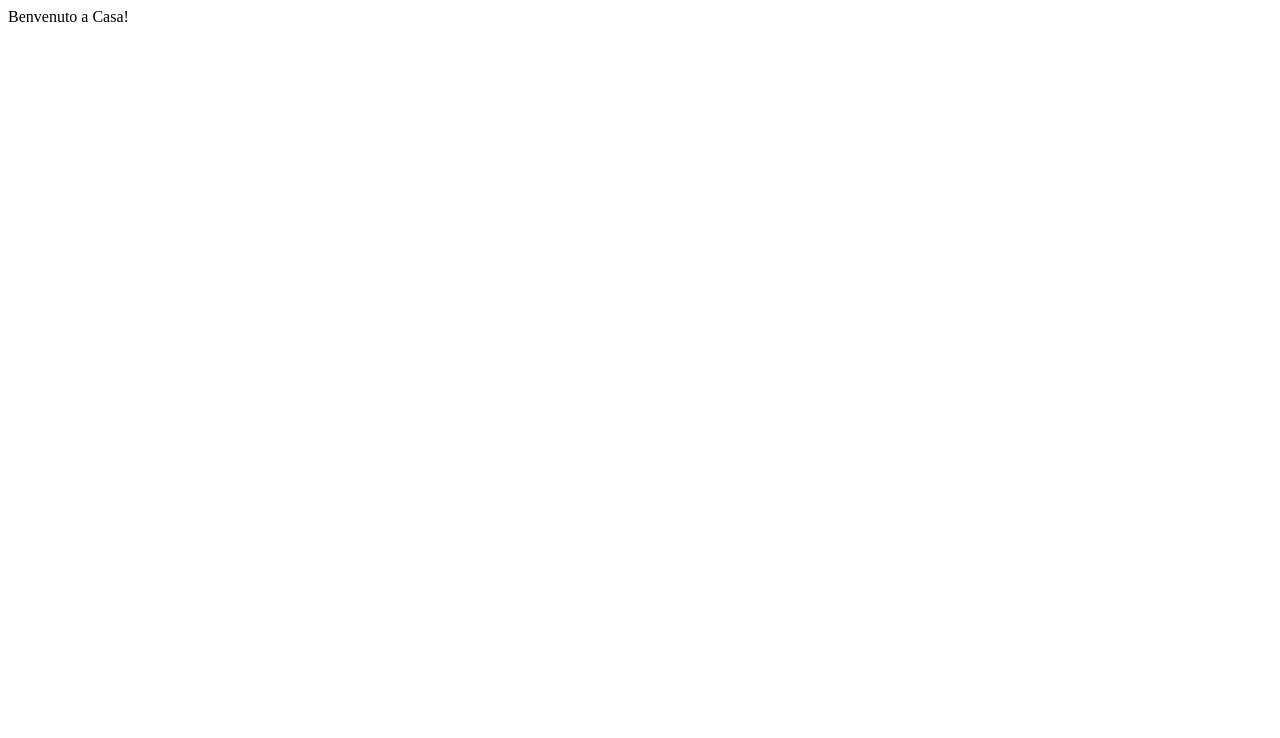
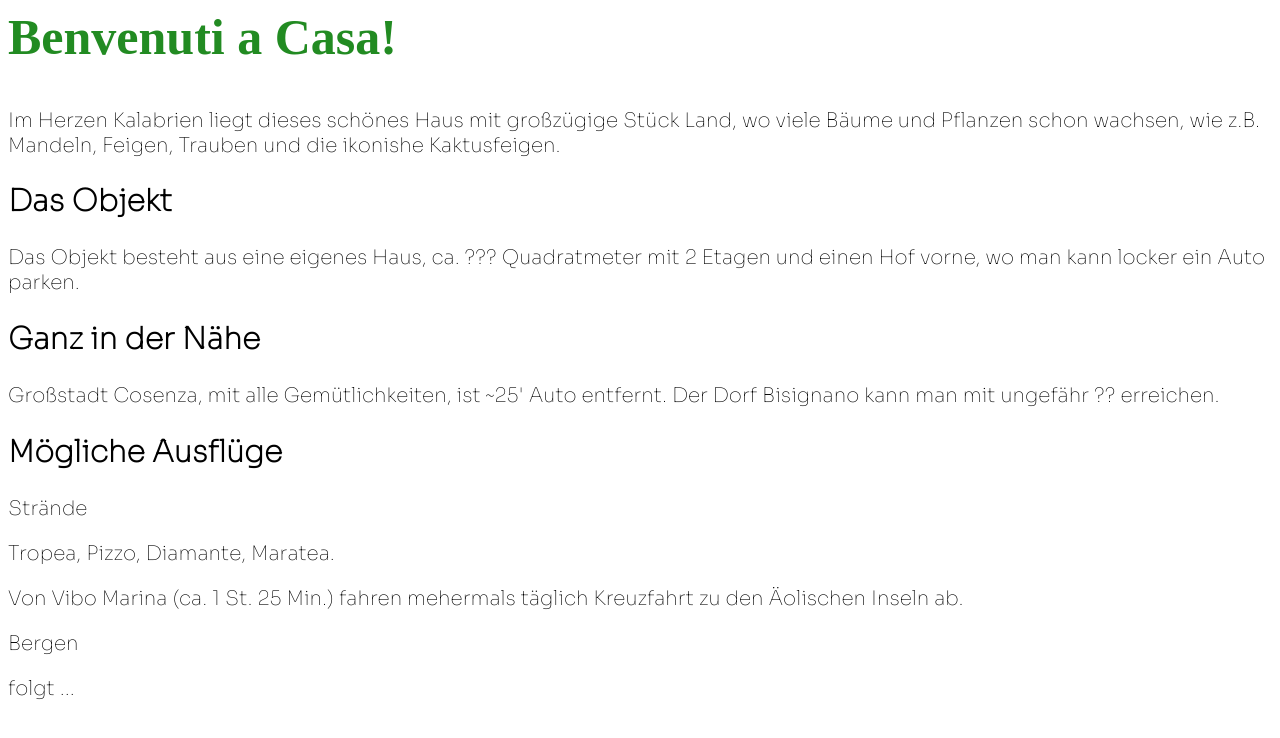
Before and after one commit to gabrielefalace/casa, a plain HTML site: page index.html in a window 1280 px wide. Drawn offline with Linux system fonts and the light colour scheme; a web font is replaced by a local one.

Commit message:
add stuff and images

```diff
--- a/index.html
+++ b/index.html
@@ -1,8 +1,53 @@
 <html>
         <head>
             <title>Casa</title>
+            <link href="https://fonts.googleapis.com/css2?family=Trocchi&display=swap" rel="stylesheet">
+            <link href="https://fonts.googleapis.com/css2?family=Sora:wght@100&display=swap" rel="stylesheet">
+            <style>
+                h3 {
+                    font-family: Sora;
+                    font-size: 20px;
+                    font-weight: 400;
+                }
+                h2 {
+                    font-family: Sora;
+                    font-size: 30px;
+                    font-weight: 600;
+                }
+                h1 {
+                    font-family: Trocchi;
+                    font-size: 50px;
+                    color: forestgreen;
+                }
+                p {
+                    font-family: Sora;
+                    font-size: 20px;
+                }
+            </style>
         </head>
         <body>
-            Benvenuto a Casa!
+            <section>
+                <h1>Benvenuti a Casa!</h1>
+                <p> Im Herzen Kalabrien liegt dieses schönes Haus mit großzügige Stück Land, wo viele Bäume und Pflanzen schon wachsen, wie z.B. Mandeln, Feigen, Trauben und die ikonishe Kaktusfeigen. </p>
+            </section>
+
+            <section>
+                <h2> Das Objekt </h2>
+                <p> Das Objekt besteht aus eine eigenes Haus, ca. ??? Quadratmeter mit 2 Etagen und einen Hof vorne, wo man kann locker ein Auto parken. </p>
+            </section>
+
+            <section>
+                <h2> Ganz in der Nähe </h2>
+                <p> Großstadt Cosenza, mit alle Gemütlichkeiten, ist ~25' Auto entfernt. Der Dorf Bisignano kann man mit ungefähr ?? erreichen.  </p>
+            </section>
+
+            <section>
+                <h2> Mögliche Ausflüge </h2>
+                <h3>Strände</h3>
+                <p> Tropea, Pizzo, Diamante, Maratea. </p>
+                <p>Von Vibo Marina (ca. 1 St. 25 Min.) fahren mehermals täglich Kreuzfahrt zu den Äolischen Inseln ab.</p>
+                <h3>Bergen</h3>
+                <p> folgt ... </p>
+            </section>
         </body>
 </html>
```
Also changed, not shown: images/sample-1.jpg (added).
